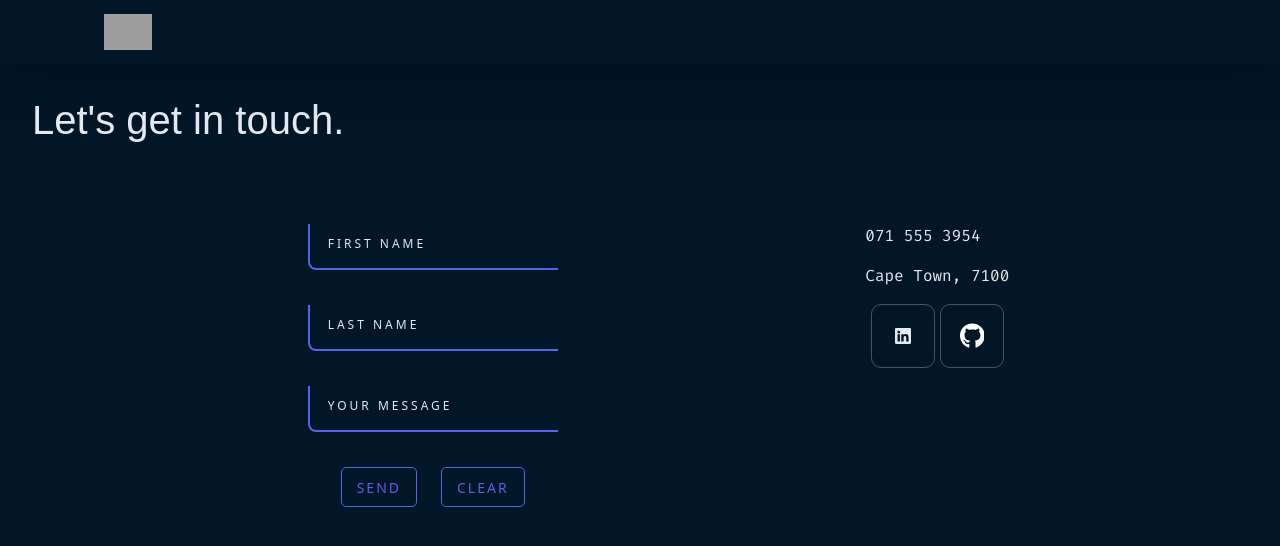
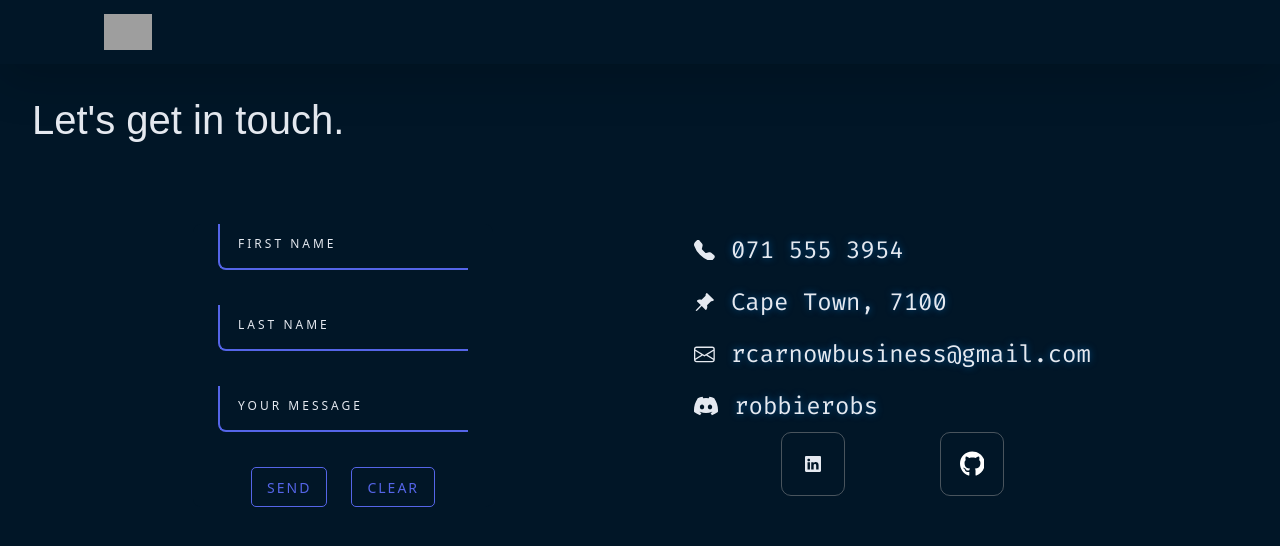
Before and after one commit to robynainsley21/portfolio-dark, a React (Vite) app: page /contact in a window 1280 px wide. Shown: the top 546 px of the page. Built offline with nearby package versions, Linux system fonts and the light colour scheme; grey boxes are pictures that could not be loaded; a web font is replaced by a local one.

Commit message:
Contact page editing

```diff
--- a/src/assets/pages/Contact.jsx
+++ b/src/assets/pages/Contact.jsx
@@ -9,8 +9,10 @@ export default function Contact() {
     {
       number: "071 555 3954",
       github: "https://github.com/robynainsley21",
+      email: "rcarnowbusiness@gmail.com",
       linkedin: "https://www.linkedin.com/in/robyn-carnow-2b0762267/",
       location: "Cape Town, 7100",
+      discord: "robbierobs",
     },
   ]);
 
@@ -138,11 +140,72 @@ export default function Contact() {
           </div>
         </StyledWrapper>
         <div className="contact_text">
-          <p>{data[0].number}</p>
-          <p className="flex align-center justify-center">
+          <div className="contact_text_details">
+            <div className="flex align-center p-auto">
+              <div className="flex align-center justify-center p-auto">
+                <svg
+                  xmlns="http://www.w3.org/2000/svg"
+                  width="1.3rem"
+                  height="1.3rem"
+                  fill="currentColor"
+                  class="m-auto mx-2 bi bi-telephone-fill"
+                  viewBox="0 0 16 16"
+                >
+                  <path
+                    fill-rule="evenodd"
+                    d="M1.885.511a1.745 1.745 0 0 1 2.61.163L6.29 2.98c.329.423.445.974.315 1.494l-.547 2.19a.68.68 0 0 0 .178.643l2.457 2.457a.68.68 0 0 0 .644.178l2.189-.547a1.75 1.75 0 0 1 1.494.315l2.306 1.794c.829.645.905 1.87.163 2.611l-1.034 1.034c-.74.74-1.846 1.065-2.877.702a18.6 18.6 0 0 1-7.01-4.42 18.6 18.6 0 0 1-4.42-7.009c-.362-1.03-.037-2.137.703-2.877z"
+                  />
+                </svg>
+              </div>
+              <span className="m-2 contact_text_span">{data[0].number}</span>
+            </div>
 
-            <span>{data[0].location}</span>
-          </p>
+            <div className="flex align-center p-auto">
+              <div className="flex align-center justify-center p-auto">
+                <svg
+                  xmlns="http://www.w3.org/2000/svg"
+                  width="1.3rem"
+                  height="1.3rem"
+                  fill="currentColor"
+                  class="m-auto mx-2 bi bi-pin-angle-fill"
+                  viewBox="0 0 16 16"
+                >
+                  <path d="M9.828.722a.5.5 0 0 1 .354.146l4.95 4.95a.5.5 0 0 1 0 .707c-.48.48-1.072.588-1.503.588-.177 0-.335-.018-.46-.039l-3.134 3.134a6 6 0 0 1 .16 1.013c.046.702-.032 1.687-.72 2.375a.5.5 0 0 1-.707 0l-2.829-2.828-3.182 3.182c-.195.195-1.219.902-1.414.707s.512-1.22.707-1.414l3.182-3.182-2.828-2.829a.5.5 0 0 1 0-.707c.688-.688 1.673-.767 2.375-.72a6 6 0 0 1 1.013.16l3.134-3.133a3 3 0 0 1-.04-.461c0-.43.108-1.022.589-1.503a.5.5 0 0 1 .353-.146" />
+                </svg>
+              </div>
+              <span className="m-2 contact_text_span">{data[0].location}</span>
+            </div>
+            <div className="flex align-center p-auto">
+              <div className="flex align-center justify-center p-auto">
+                <svg
+                  xmlns="http://www.w3.org/2000/svg"
+                  width="1.3rem"
+                  height="1.3rem"
+                  fill="currentColor"
+                  className="m-auto mx-2 bi bi-envelope"
+                  viewBox="0 0 16 16"
+                >
+                  <path d="M0 4a2 2 0 0 1 2-2h12a2 2 0 0 1 2 2v8a2 2 0 0 1-2 2H2a2 2 0 0 1-2-2zm2-1a1 1 0 0 0-1 1v.217l7 4.2 7-4.2V4a1 1 0 0 0-1-1zm13 2.383-4.708 2.825L15 11.105zm-.034 6.876-5.64-3.471L8 9.583l-1.326-.795-5.64 3.47A1 1 0 0 0 2 13h12a1 1 0 0 0 .966-.741M1 11.105l4.708-2.897L1 5.383z" />
+                </svg>
+              </div>
+              <span className="m-2 contact_text_span">{data[0].email}</span>
+            </div>
+            <div className="flex align-center p-auto">
+              <div className="flex align-center justify-center p-auto">
+                <svg
+                  xmlns="http://www.w3.org/2000/svg"
+                  width="1.5rem"
+                  height="1.5rem"
+                  fill="currentColor"
+                  className="m-auto mx-2 bi bi-discord"
+                  viewBox="0 0 16 16"
+                >
+                  <path d="M13.545 2.907a13.2 13.2 0 0 0-3.257-1.011.05.05 0 0 0-.052.025c-.141.25-.297.577-.406.833a12.2 12.2 0 0 0-3.658 0 8 8 0 0 0-.412-.833.05.05 0 0 0-.052-.025c-1.125.194-2.22.534-3.257 1.011a.04.04 0 0 0-.021.018C.356 6.024-.213 9.047.066 12.032q.003.022.021.037a13.3 13.3 0 0 0 3.995 2.02.05.05 0 0 0 .056-.019q.463-.63.818-1.329a.05.05 0 0 0-.01-.059l-.018-.011a9 9 0 0 1-1.248-.595.05.05 0 0 1-.02-.066l.015-.019q.127-.095.248-.195a.05.05 0 0 1 .051-.007c2.619 1.196 5.454 1.196 8.041 0a.05.05 0 0 1 .053.007q.121.1.248.195a.05.05 0 0 1-.004.085 8 8 0 0 1-1.249.594.05.05 0 0 0-.03.03.05.05 0 0 0 .003.041c.24.465.515.909.817 1.329a.05.05 0 0 0 .056.019 13.2 13.2 0 0 0 4.001-2.02.05.05 0 0 0 .021-.037c.334-3.451-.559-6.449-2.366-9.106a.03.03 0 0 0-.02-.019m-8.198 7.307c-.789 0-1.438-.724-1.438-1.612s.637-1.613 1.438-1.613c.807 0 1.45.73 1.438 1.613 0 .888-.637 1.612-1.438 1.612m5.316 0c-.788 0-1.438-.724-1.438-1.612s.637-1.613 1.438-1.613c.807 0 1.451.73 1.438 1.613 0 .888-.631 1.612-1.438 1.612" />
+                </svg>
+              </div>
+              <span className="m-2 contact_text_span">{data[0].discord}</span>
+            </div>
+          </div>
           <div className="contact_icons">
             <Link to={data[0].linkedin} target="_blank">
               {/* From Uiverse.io by vinodjangid07   */}
--- a/src/index.css
+++ b/src/index.css
@@ -1106,12 +1106,12 @@ img[alt="edu_img"] {
   }
 }
 
-.edu_skill_box{
+.edu_skill_box {
   padding-top: 1rem;
 }
 
 @media screen and (max-width: 935px) {
-  img[alt="edu_img"]{
+  img[alt="edu_img"] {
     margin: auto;
   }
 
@@ -1128,11 +1128,11 @@ img[alt="edu_img"] {
 }
 /*education*/
 /*experience*/
-.exp_container{
+.exp_container {
   display: flex;
 }
 
-.exp_card{
+.exp_card {
   width: 45%;
   height: 440px;
   /* display: flex;
@@ -1142,25 +1142,26 @@ img[alt="edu_img"] {
   padding: 1rem;
   /* border: 1px solid var(--text-muted); */
   border-radius: 7px;
-  box-shadow: rgba(0, 0, 0, 0.4) 2px 4px 6px, rgba(0, 0, 0, 0.3) 7px 13px 19px -9px, rgba(0, 0, 0, 0.2) 3px -6px 3px inset;
+  box-shadow: rgba(0, 0, 0, 0.4) 2px 4px 6px,
+    rgba(0, 0, 0, 0.3) 7px 13px 19px -9px, rgba(0, 0, 0, 0.2) 3px -6px 3px inset;
   transition: all 0.1s;
   color: var(--text-white);
   font-family: var(--main-font);
 }
 
-img[alt="exp_img"]{
+img[alt="exp_img"] {
   width: 12rem;
   margin: auto;
 }
 
-.exp_text{
+.exp_text {
   padding-left: 1rem;
   margin: 1rem;
   width: 50%;
   margin: 1rem auto;
 }
 
-.exp_btns{
+.exp_btns {
   display: flex;
   justify-content: space-evenly;
 }
@@ -1168,18 +1169,18 @@ img[alt="exp_img"]{
 /* RESUME */
 
 /* PROJECTS */
-#projects{
+#projects {
   & h1 {
     padding: 6rem 0 5rem 2rem;
   }
 
-  & p{
+  & p {
     font-family: var(--main-font);
-    margin: 0 0 4rem 2rem ;
+    margin: 0 0 4rem 2rem;
   }
 }
 
-.project_container{
+.project_container {
   display: flex;
   flex-wrap: wrap;
   gap: 3rem;
@@ -1190,19 +1191,19 @@ img[alt="project_img"] {
   height: 100%;
 }
 
-.project_card{
+.project_card {
   height: 20rem;
   width: 18rem;
   font-family: var(--main-font);
   box-shadow: var(--glow) 0px 5px 15px;
 
-  &:hover{
+  &:hover {
     transition: all 0.8s ease;
     transform: scale(1.08);
   }
 }
 
-.lang_container{
+.lang_container {
   display: flex;
   justify-content: center;
   flex-wrap: wrap;
@@ -1210,25 +1211,21 @@ img[alt="project_img"] {
 /* PROJECTS */
 
 /* CONTACT */
-#contact{
-  height: 100vh;
-
-  & h1 {
-    padding: 6rem 0 5rem 2rem;
-  }
+#contact h1 {
+  padding: 6rem 0 5rem 2rem;
 }
 
-.contact_container{
+.contact_container {
   display: flex;
   justify-content: space-evenly;
 }
 
-.contact_text{
+.contact_text {
   font-family: var(--main-font);
   color: var(--text-white);
 }
 
-.contact_icons{
+.contact_icons {
   display: flex;
   justify-content: space-evenly;
 }
@@ -1247,7 +1244,7 @@ img[alt="project_img"] {
   /* overflow: hidden; */
   border-radius: 7px;
   cursor: pointer;
-  transition: all .3s;
+  transition: all 0.3s;
 }
 
 .svgContainer {
@@ -1260,7 +1257,7 @@ img[alt="project_img"] {
   backdrop-filter: blur(0px);
   letter-spacing: 0.8px;
   border-radius: 10px;
-  transition: all .3s;
+  transition: all 0.3s;
   border: 1px solid rgba(156, 156, 156, 0.466);
 }
 
@@ -1273,7 +1270,7 @@ img[alt="project_img"] {
   z-index: -1;
   border-radius: 10px;
   pointer-events: none;
-  transition: all .3s;
+  transition: all 0.3s;
 }
 
 .Btn:hover .BG {
@@ -1287,11 +1284,17 @@ img[alt="project_img"] {
 }
 
 /* icon buttons */
+/*contact details*/
+.contact_text_span {
+  text-shadow: 0px 0px 7px var(--glow);
+  font-size: 1.5rem;
+}
+/*contact details*/
 /* CONTACT */
 
 /* MOBILE */
 @media screen and (max-width: 768px) {
-  :is(#home, #about, #resume){
+  :is(#home, #about, #resume) {
     & h1 {
       text-align: center;
       padding-left: 0;
@@ -1355,41 +1358,58 @@ img[alt="project_img"] {
   /*ABOUT*/
 
   /*RESUME*/
-  .exp_container{
+  .exp_container {
     display: flex;
     flex-direction: column;
     gap: 1.5rem;
   }
 
-  .exp_card{
+  .exp_card {
     width: 300px;
   }
 
-  .exp_text{
+  .exp_text {
     width: 100%;
   }
   /*RESUME*/
 
   /*PROJECTS*/
-  .project_card{
+  .project_card {
     margin-bottom: 5rem;
   }
   /*PROJECTS*/
+
+  /*CONTACT*/
+  .contact_container {
+    display: flex;
+    flex-direction: column;
+    justify-content: center;
+
+    & .contact_text {
+      width: 70%;
+      font-size: 1rem;
+      margin: auto;
+    }
+  }
+
+  .contact_text_span{
+
+  }
+
+  /*CONTACT*/
 }
 /* MOBILE */
 
 /* LAPTOP */
 @media screen and (min-width: 1024px) {
+  :is(#projects, #contact) {
+    height: 100vh;
+  }
+
   /*ABOUT*/
   .interests_container {
     height: 90vh;
   }
   /*ABOUT*/
-
-  /*PROJECTS*/
-  #projects{
-    height: 100vh;
-  }
-  /*PROJECTS*/
 }
 /* LAPTOP */
```
